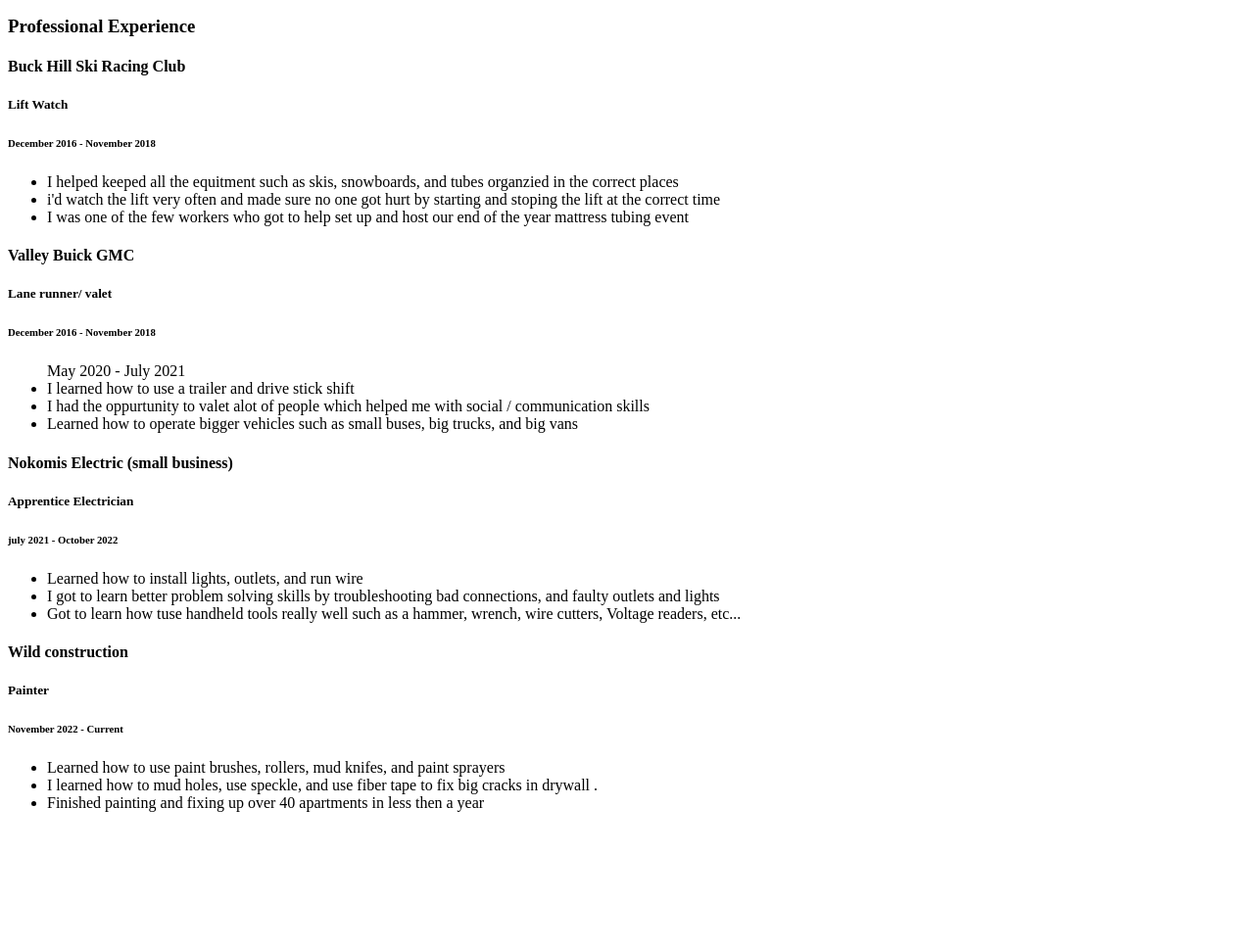
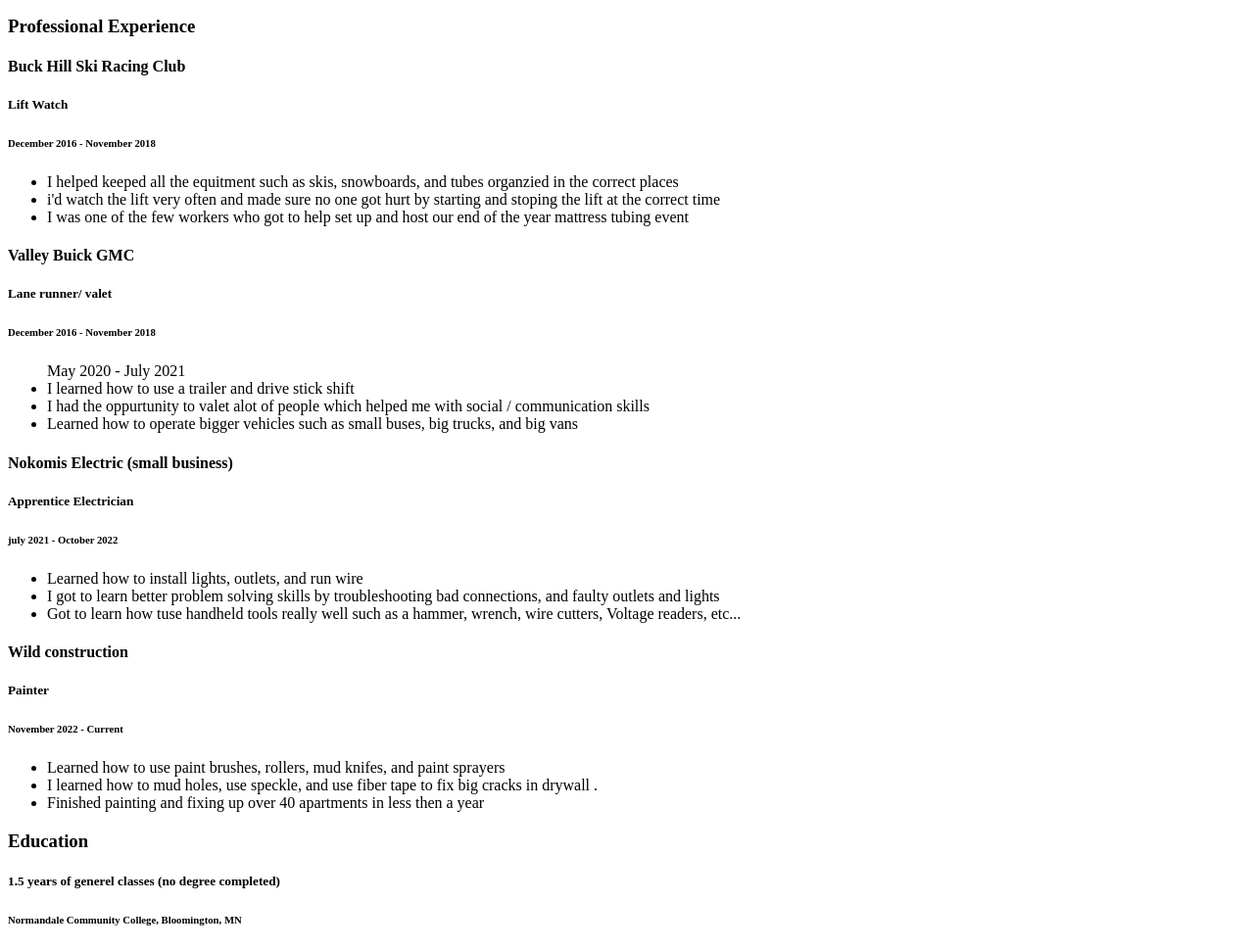
Before and after one commit to BradenSoller/BradenSoller.github.io, a plain HTML site: page index.html in a window 1280 px wide. Shown: the part 101-1071 px from the top of the page at 98% size. Before the commit the page ends 946 px from the top, so only its background shows below. Drawn offline with Linux system fonts and the light colour scheme.

Commit message:
Update index.html

```diff
--- a/index.html
+++ b/index.html
@@ -67,5 +67,14 @@
      </ul>
    </div>
 
+  <div class="exp-header">
+     <h3> Education</h3>
+   </div>
+
+   <div>
+     <h5> 1.5 years of generel classes (no degree completed)</h5>
+     <h6> Normandale Community College, Bloomington, MN </h6>
+  </div>
+
 </body>
 </html>
```
